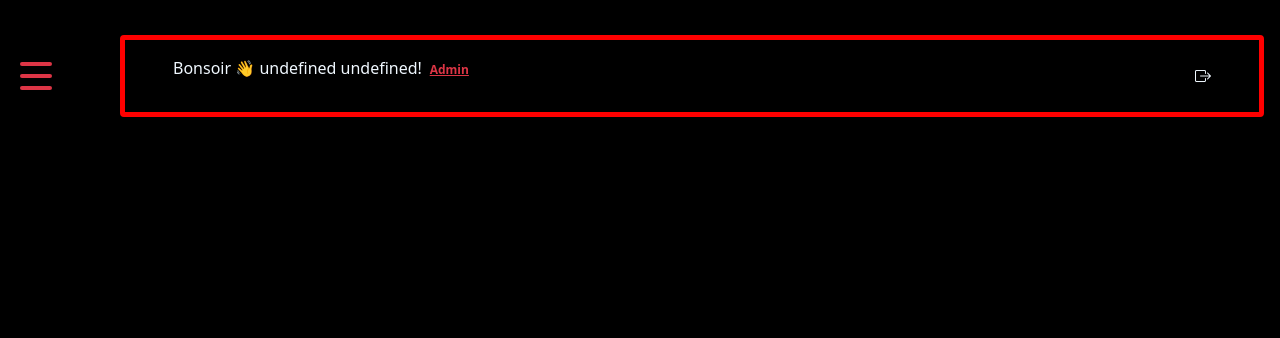
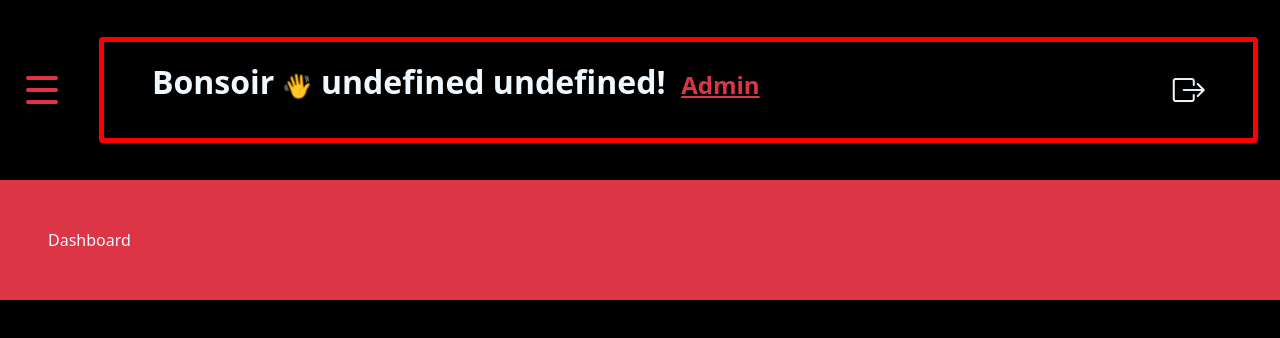
Before and after one commit to Z-Sitawi/Plateforme_de_Location_de_Voitures, a React (Vite) app in the folder frontend/: page /accueil/admin in a window 1280 px wide. Shown: the top 338 px of the page. Built offline with nearby package versions, Linux system fonts and the light colour scheme; sample sign-in values are in the browser's storage.

Commit message:
handle navigation to change components based on id

```diff
--- a/frontend/src/components/Admin.jsx
+++ b/frontend/src/components/Admin.jsx
@@ -1,12 +1,20 @@
 import Navigation from "./Navigation";
+import Dashboard from "./slideComponents/Dashboard";
+import Exam from "./slideComponents/Exam";
+import { useSelector } from "react-redux";
 
 export default function Admin() {
+  const components = [<Dashboard key={0} />, <Exam key={1} />];
+  const componentToShow = useSelector((state) => state.view.componentToShow);
+  const navs = [
+    { title: "Tableau de Bord", id: 0 },
+    { title: "Exam", id: 1 },
+  ];
+
   return (
-    <div
-      style={{ position: "relative", minHeight: "100vh" }}
-      className="py-3 px-2"
-    >
-      <Navigation type="admin" />
+    <div style={{ position: "relative", minHeight: "100vh" }} className="">
+      <Navigation type="admin" navs={navs} />
+      <main className="bg-danger p-5">{components[componentToShow]}</main>
     </div>
   );
 }
--- a/frontend/src/components/Navigation.jsx
+++ b/frontend/src/components/Navigation.jsx
@@ -2,12 +2,15 @@
 import { useState } from "react";
 import Salutation from "./Salutation";
 import { Link } from "react-router-dom";
+import { useDispatch } from "react-redux";
+import { changeComponent } from "../config/reducer";
 
 export default function Navigation(props) {
-  const [displaySideBar, setDisplaySideBar] = useState("-35%");
+  const dispatch = useDispatch();
+  const [displaySideBar, setDisplaySideBar] = useState("-100%");
   const handleDisplaySideBar = () => {
     displaySideBar === "0%"
-      ? setDisplaySideBar("-35%")
+      ? setDisplaySideBar("-100%")
       : setDisplaySideBar("0%");
   };
 
@@ -16,11 +19,17 @@ export default function Navigation(props) {
     user: { message: "Passer à l'administrateur", path: "/accueil/admin" },
   };
 
+  const changeComp = (e) => {
+    const id = Number(e.target.id);
+    dispatch(changeComponent(id));
+    setDisplaySideBar("-100%");
+  };
+
   return (
     <>
       <nav
-        style={{ height: "15vh" }}
-        className="d-flex justify-content-between align-items-center mx-2 gap-2"
+        style={{ height: "180px" }}
+        className="p-2 gap-2 d-flex justify-content-around align-items-center col-12"
       >
         <section
           onClick={handleDisplaySideBar}
@@ -31,15 +40,25 @@ export default function Navigation(props) {
           <span className="bg-danger pt-1 px-3"></span>
           <span className="bg-danger pt-1 px-3"></span>
         </section>
-        <Salutation className="col-11" color={""} border={"5px solid red"} admin={props.type === "admin"? true: false}/>
+        <Salutation
+          className="col-md-10 col-xl-11"
+          color={""}
+          border={"5px solid red"}
+          admin={props.type === "admin" ? true : false}
+        />
       </nav>
       <div
         style={{ left: displaySideBar }}
-        className="slideBar bg-danger col-4 col-md-3 col-xl-2"
+        className="slideBar bg-danger col-8 col-md-5 col-lg-3 col-xl-2"
       >
-        {["Home", "Settings", "DashBoard", "Statistics"].map((e, i) => (
-          <p className="p-3 text-center text-light m-0" key={i}>
-            {e}
+        {props.navs.map((e, i) => (
+          <p
+            onClick={changeComp}
+            className="p-3 text-center text-light m-0"
+            key={i}
+            id={e.id}
+          >
+            {e.title}
           </p>
         ))}
         <Link to={types[props.type].path} className="switchUser">
--- a/frontend/src/components/Salutation.jsx
+++ b/frontend/src/components/Salutation.jsx
@@ -3,6 +3,7 @@ import { useDispatch, useSelector } from "react-redux";
 import { logout } from "../config/reducer";
 import { useEffect } from "react";
 import { useNavigate } from "react-router-dom";
+import "../styles/hello.css"
 
 function salutation() {
   const currentHour = new Date().getHours();
--- a/frontend/src/components/User.jsx
+++ b/frontend/src/components/User.jsx
@@ -1,12 +1,10 @@
 import Navigation from "./Navigation";
 
 export default function User() {
+  const navs = [{ title: "test", id: 0 }];
   return (
-    <div
-      style={{ position: "relative", minHeight: "100vh" }}
-      className="py-3 px-2"
-    >
-      <Navigation type="user" />
+    <div style={{ position: "relative", minHeight: "100vh" }} className="">
+      <Navigation type="user" navs={navs} />
     </div>
   );
 }
--- /dev/null
+++ b/frontend/src/components/slideComponents/Dashboard.jsx
@@ -0,0 +1,5 @@
+export default function Dashboard() {
+  return (
+    <div>Dashboard</div>
+  )
+}
--- a/frontend/src/config/reducer.js
+++ b/frontend/src/config/reducer.js
@@ -41,5 +41,20 @@ const authSlice = createSlice({
   },
 });
 
+const viewSlice = createSlice({
+  name: "view",
+  initialState: {
+    componentToShow: 0,
+  },
+  reducers: {
+    changeComponent: (state, action) => {
+      state.componentToShow = action.payload;
+    },
+  },
+});
+
 export const authReducer = authSlice.reducer;
 export const { login, logout, addUser } = authSlice.actions;
+
+export const viewReducer = viewSlice.reducer;
+export const { changeComponent } = viewSlice.actions;
--- a/frontend/src/config/store.js
+++ b/frontend/src/config/store.js
@@ -1,8 +1,9 @@
 import { configureStore } from "@reduxjs/toolkit";
-import { authReducer } from "./reducer";
+import { authReducer, viewReducer } from "./reducer";
 
 export const store = configureStore({
   reducer: {
     auth: authReducer,
+    view: viewReducer,
   },
 });
```
